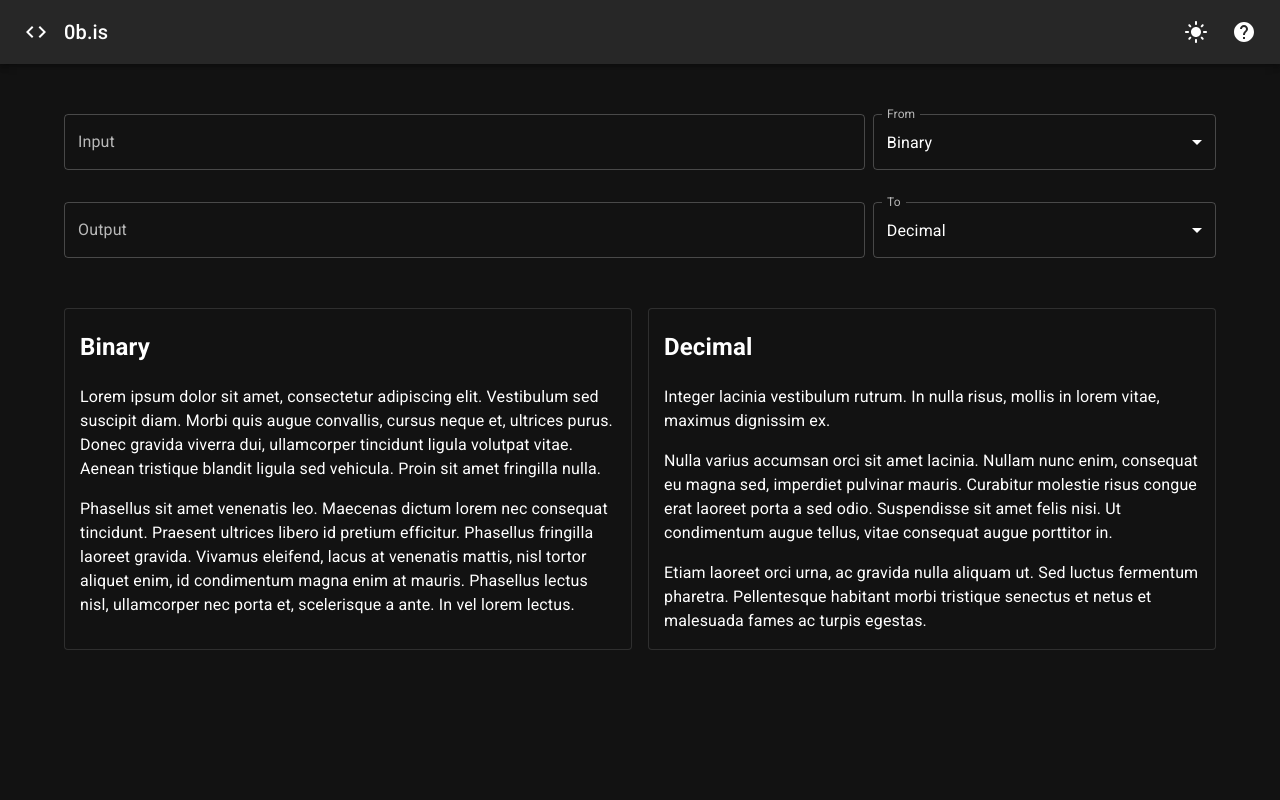
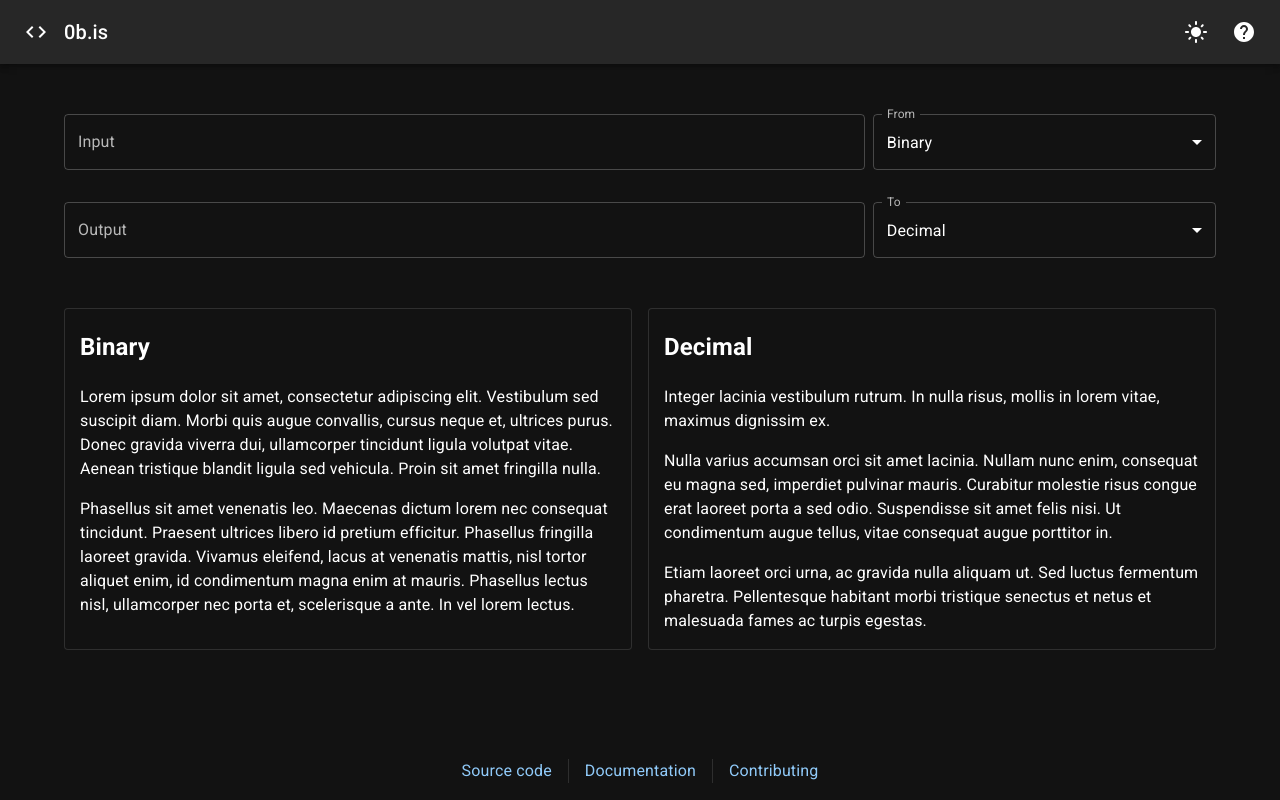
Before and after one commit to rikurauhala/0b.is, a React (Create React App) app: page / in a window 1280 px wide. Built offline with nearby package versions, Linux system fonts and the light colour scheme.

Commit message:
Create Footer

```diff
--- a/src/App.tsx
+++ b/src/App.tsx
@@ -6,6 +6,7 @@ import Stack from '@mui/material/Stack';
 
 import { ThemeProvider } from '@mui/material/styles';
 
+import Footer from './components/Footer';
 import InfoBox from './components/InfoBox';
 import MenuBar from './components/MenuBar';
 import NumberInput from './components/NumberInput';
@@ -41,7 +42,8 @@ const App = (): JSX.Element => {
     <ThemeProvider theme={darkMode ? darkTheme : lightTheme}>
       <CssBaseline />
       <MenuBar darkMode={darkMode} handleThemeChange={handleThemeChange} />
-      <Container maxWidth='lg'>
+      <Container disableGutters sx={{ 'min-height': 'calc(100vh - 170px)' }}>
+        <Container>
           <Stack margin='50px 0px' spacing={4}>
             <NumberInput
               input={input}
@@ -57,10 +59,10 @@ const App = (): JSX.Element => {
             />
           </Stack>
         </Container>
-      <Container maxWidth='lg'>
+        <Container>
           <Stack
             alignItems='stretch'
-          direction={{xs: 'column', md: 'row'}}
+            direction={{ xs: 'column', md: 'row' }}
             margin='50px 0px'
             spacing={2}
           >
@@ -68,6 +70,8 @@ const App = (): JSX.Element => {
             <InfoBox system={outputSystem} />
           </Stack>
         </Container>
+      </Container>
+      <Footer />
     </ThemeProvider>
   );
 };
--- /dev/null
+++ b/src/components/Footer/Footer.tsx
@@ -0,0 +1,49 @@
+import Container from '@mui/material/Container';
+import Divider from '@mui/material/Divider';
+import Link from '@mui/material/Link';
+import Stack from '@mui/material/Stack';
+
+import { FooterLinkProps } from '../../types/types';
+
+const FooterLink = ({ url, text }: FooterLinkProps) => {
+  return (
+    <Link
+      href={url}
+      target='_blank'
+      underline='hover'
+    >
+      {text}
+    </Link>
+  );
+};
+
+const Footer = () => {
+  const urlSourceCode = 'https://github.com/rikurauhala/0b.is';
+  const urlDocumentation = `${urlSourceCode}/wiki`;
+  const urlContributing = `${urlSourceCode}/blob/main/CONTRIBUTING.md`;
+
+  return (
+    <Container
+      style={{
+        bottom: '0',
+        left: '0',
+        padding: '15px',
+        position: 'relative',
+      }}
+    >
+      <Stack
+        alignItems='center'
+        divider={<Divider orientation='vertical' flexItem />}
+        justifyContent='center'
+        direction={{ xs: 'column', sm: 'row' }}
+        spacing={{ xs: 0.5, sm: 1, md: 2 }}
+      >
+        <FooterLink url={urlSourceCode} text='Source code' />
+        <FooterLink url={urlDocumentation} text='Documentation' />
+        <FooterLink url={urlContributing} text='Contributing' />
+      </Stack>
+    </Container>
+  );
+};
+
+export default Footer;
--- /dev/null
+++ b/src/components/Footer/index.ts
@@ -0,0 +1,3 @@
+import Footer from './Footer';
+
+export default Footer;
--- a/src/types/types.ts
+++ b/src/types/types.ts
@@ -1,3 +1,8 @@
+export interface FooterLinkProps {
+  url: string
+  text: string
+}
+
 export interface InfoBoxProps {
   system: NumeralSystem
 }
```
Lines whose indentation alone changed are shown as unchanged.
